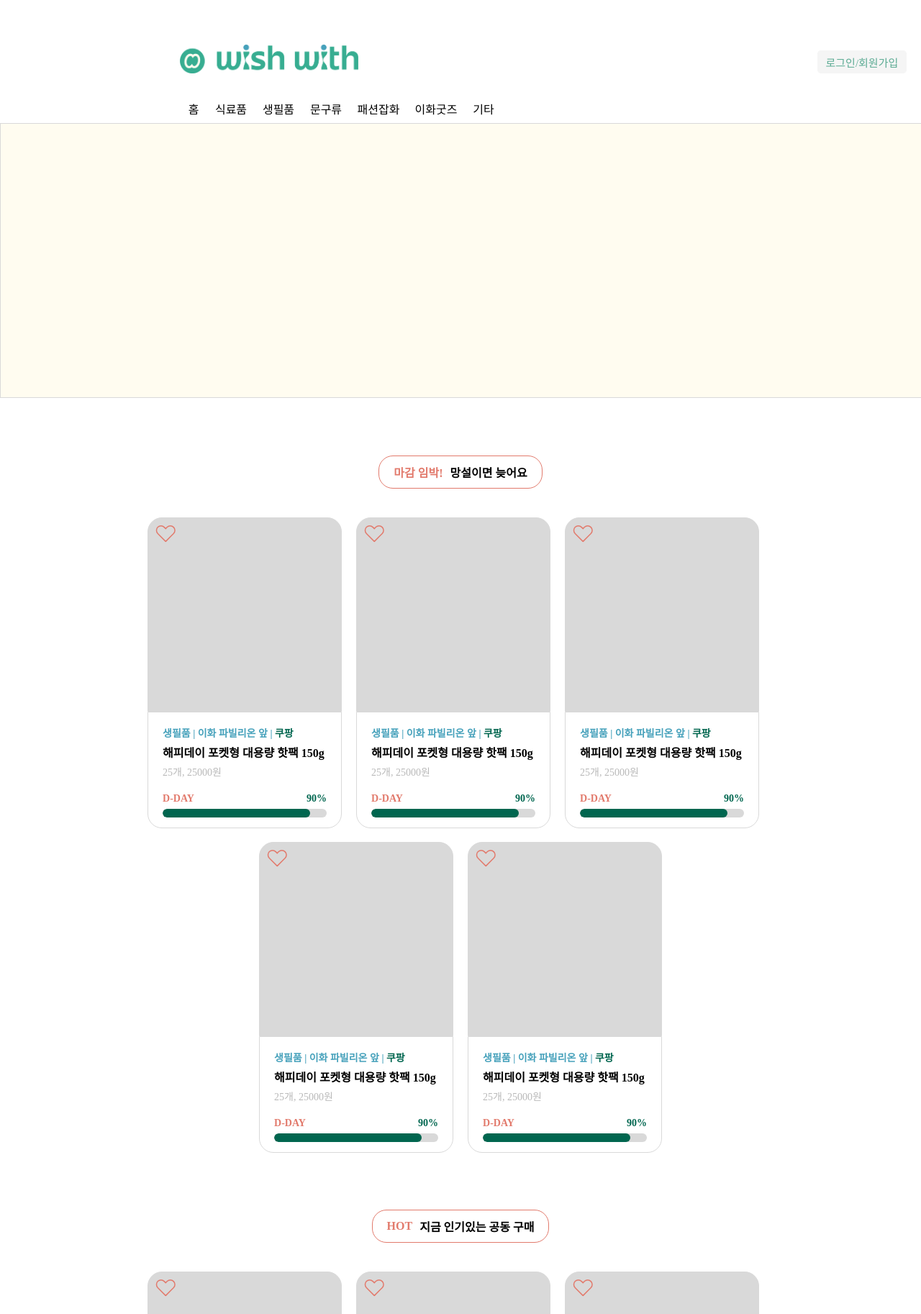
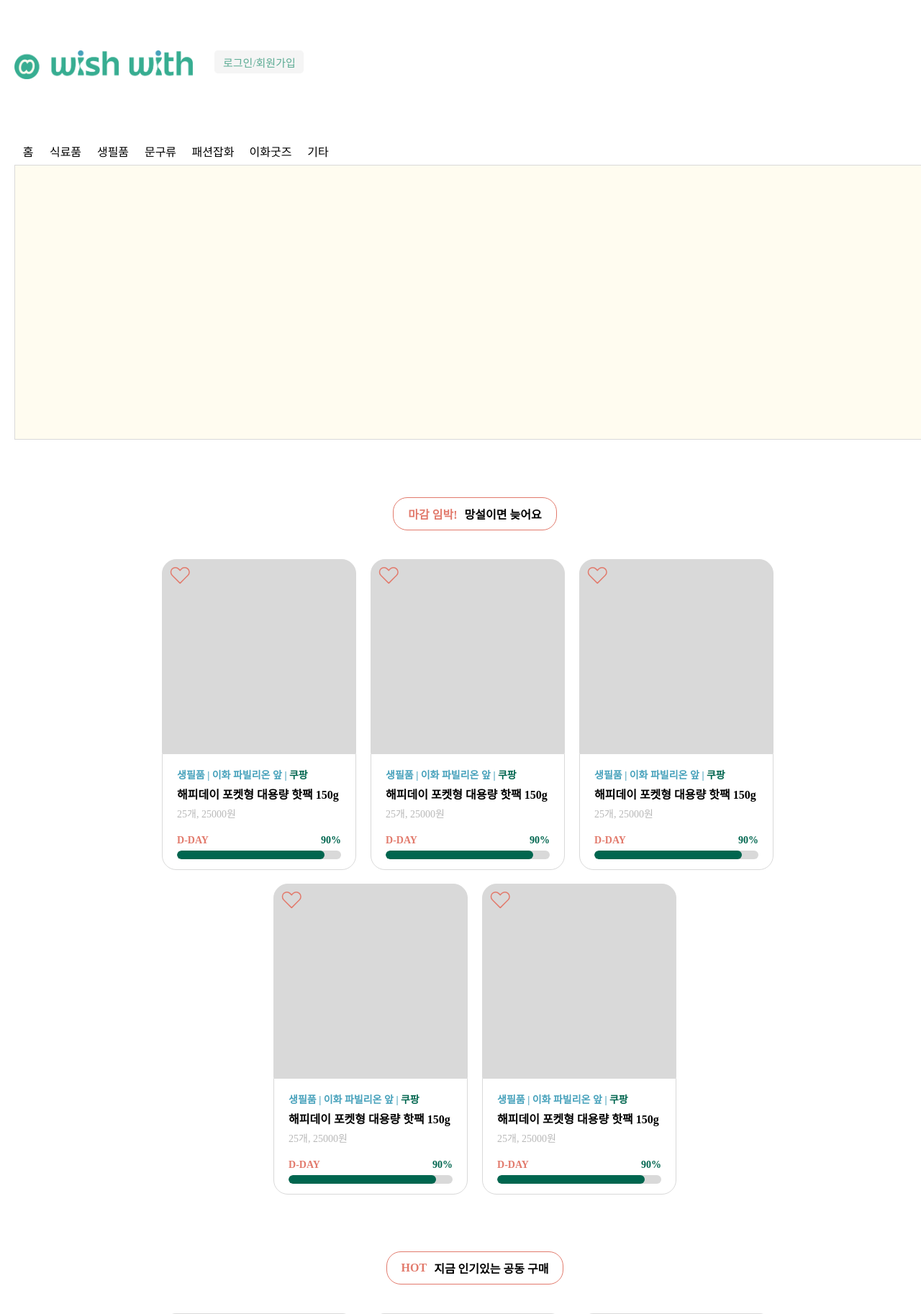
Before and after one commit to Orang2E/wishWith-submit, a Flask app: page / in a window 1280 px wide. Shown: the top 1826 px of the page at 72% size. Run offline with Flask 3, Linux system fonts and the light colour scheme; some web fonts are replaced.

Commit message:
헤더 수정 버전

```diff
--- a/application.py
+++ b/application.py
@@ -28,9 +28,9 @@ def login():
 def productAdd():
     return render_template('product_add.html')
 
-@app.route("/header-before")
+@app.route("/header")
 def headerBefore():
-    return render_template('layout/header_before.html')
+    return render_template('layout/header.html')
 @app.route("/header-after")
 def headerAfter():
     return render_template('layout/header_after.html')
--- a/static/css/header.css
+++ b/static/css/header.css
@@ -30,32 +30,45 @@
   font-display: swap;
 }
 
-* {
-  padding: 0;
+html {
+  width: 100%;
+  height: 100vh;
+  margin: 50px auto;
+  justify-content: center;
+  flex-wrap: wrap;
+  overflow-x: hidden;
+}
+body {
   margin: 0;
-  border: none;
+  padding: 20px;
+  width: 100%;
+  height: 100vh;
+  margin: 0 auto;
+  justify-content: center;
 }
-
+@media (min-width: 1600px) {
+  body {
+    max-width: 1540px;
+  }
+}
+.head {
+  display: flex;
+  flex-direction: column;
+}
 .header {
   display: flex;
-  flex-direction: row;
+  margin-bottom: 50px;
 }
-
 #logo {
   width: 253.28px;
   height: 40.4px;
-  margin-left: 250px;
-  margin-top: 62px;
 }
 
 #login-btn {
   width: 124.23px;
   height: 32.25px;
-  margin-left: 1041.72px;
-  margin-top: 70px;
+  margin-left: 25px;
   display: flex;
-  position: absolute;
-  right: 20px;
   align-items: center;
   justify-content: center;
   background-color: #f5f5f5;
@@ -81,9 +94,20 @@
   font-family: "Pretendard-Bold";
 }
 
+/* #wish-btn {
+  color: #5bab93;
+  font-size: 30px;
+  padding: 0 15px;
+  display: flex;
+  align-items: center;
+  justify-content: center;
+  text-decoration: none;
+  font-family: 'Pretendard-Bold';
+} */
+
 #wish-btn {
   height: 32.25px;
-  margin-left: 24.77px;
+  margin-left: 20px;
   padding: 0 10px;
   display: flex;
   align-items: center;
@@ -98,9 +122,9 @@
 
 #mypage-btn {
   height: 32.25px;
-  margin-left: 25.27px;
   display: flex;
   padding: 0 10px;
+  margin-left: 20px;
   align-items: center;
   justify-content: center;
   background-color: #f5f5f5;
@@ -111,16 +135,21 @@
   font-family: "Pretendard-Bold";
 }
 
+.myInfo {
+  display: flex;
+  justify-content: flex-end;
+  margin-right: 0;
+  height: 30px;
+}
 .nav {
   display: flex;
   flex-direction: row;
-  margin-top: 29.6px;
+  margin-top: 30px;
 }
 
 #nav1 {
   width: 38px;
   height: 39px;
-  margin-left: 250px;
   display: flex;
   align-items: center;
   justify-content: center;
@@ -208,10 +237,3 @@
   color: #000;
   text-decoration: none;
 }
-
-.myInfo {
-  display: flex;
-  position: absolute;
-  right: 30px;
-  top: 70px;
-}
--- a/templates/index.html
+++ b/templates/index.html
@@ -824,7 +824,7 @@
   </body>
 </html>
 <script>
-  fetch("/header-before")
+  fetch("/header")
     .then((response) => response.text())
     .then((data) => {
       document.getElementById("header").innerHTML = data;
--- /dev/null
+++ b/templates/layout/header.html
@@ -0,0 +1,52 @@
+<!DOCTYPE html>
+<html>
+  <head>
+    <link rel="stylesheet" type="text/css" href="../../static/css/header.css" />
+  </head>
+  <body>
+    {% block header %}
+    <div class="head">
+      <div class="header">
+        <a href="{{url_for('index')}}" target="_self" id="logo"
+          ><img
+            src="../../static/img/위시윗 로고.png"
+            alt="logo"
+            width="248"
+            height="40"
+        /></a>
+        {% if session['id'] %}
+        <!-- 로그인 상태일 때 보여질 내용 -->
+        <div class="myInfo">
+          <a href="{{ url_for('productAdd') }}" target="_self" id="reg-btn"
+            >공동 구매 등록하기</a
+          >
+          <a href="{{ url_for('mypage') }}" target="_self" id="wish-btn"
+            >위시</a
+          >
+          <a href="{{ url_for('mypage') }}" target="_self" id="mypage-btn"
+            >{{session['id']}} 님</a
+          >
+          <a href="/logout" target="_self" id="login-btn">로그아웃</a>
+        </div>
+        {% else %}
+        <div class="myInfo">
+          <!-- 로그아웃 상태일 때 보여질 내용 -->
+          <a href="{{ url_for('login') }}" target="_self" id="login-btn"
+            >로그인/회원가입</a
+          >
+        </div>
+        {% endif %}
+      </div>
+      <div class="nav">
+        <a href="{{url_for('index')}}" target="_self" id="nav1">홈</a>
+        <a href="{{url_for('view_list')}}" target="_self" id="nav2">식료품</a>
+        <a href="{{url_for('view_list')}}" target="_self" id="nav3">생필품</a>
+        <a href="{{url_for('view_list')}}" target="_self" id="nav4">문구류</a>
+        <a href="{{url_for('view_list')}}" target="_self" id="nav5">패션잡화</a>
+        <a href="{{url_for('view_list')}}" target="_self" id="nav6">이화굿즈</a>
+        <a href="{{url_for('view_list')}}" target="_self" id="nav7">기타</a>
+      </div>
+      {% endblock%} {% block contents %}{% endblock %}
+    </div>
+  </body>
+</html>
--- a/templates/mypage.html
+++ b/templates/mypage.html
@@ -260,7 +260,7 @@
     <div class="footer"></div>
   </body>
   <script>
-    fetch("/header-before")
+    fetch("/header")
       .then((response) => response.text())
       .then((data) => {
         document.getElementById("header").innerHTML = data;
--- a/templates/product_list.html
+++ b/templates/product_list.html
@@ -78,7 +78,7 @@
     {% endif %}
 
   <script>
-    fetch("/header-before")
+    fetch("/header")
       .then((response) => response.text())
       .then((data) => {
         document.getElementById("header").innerHTML = data;
--- a/templates/reviews_list.html
+++ b/templates/reviews_list.html
@@ -84,7 +84,7 @@
     {% endif %}
 
   <script>
-    fetch("/header-before")
+    fetch("/header")
       .then((response) => response.text())
       .then((data) => {
         document.getElementById("header").innerHTML = data;
```
